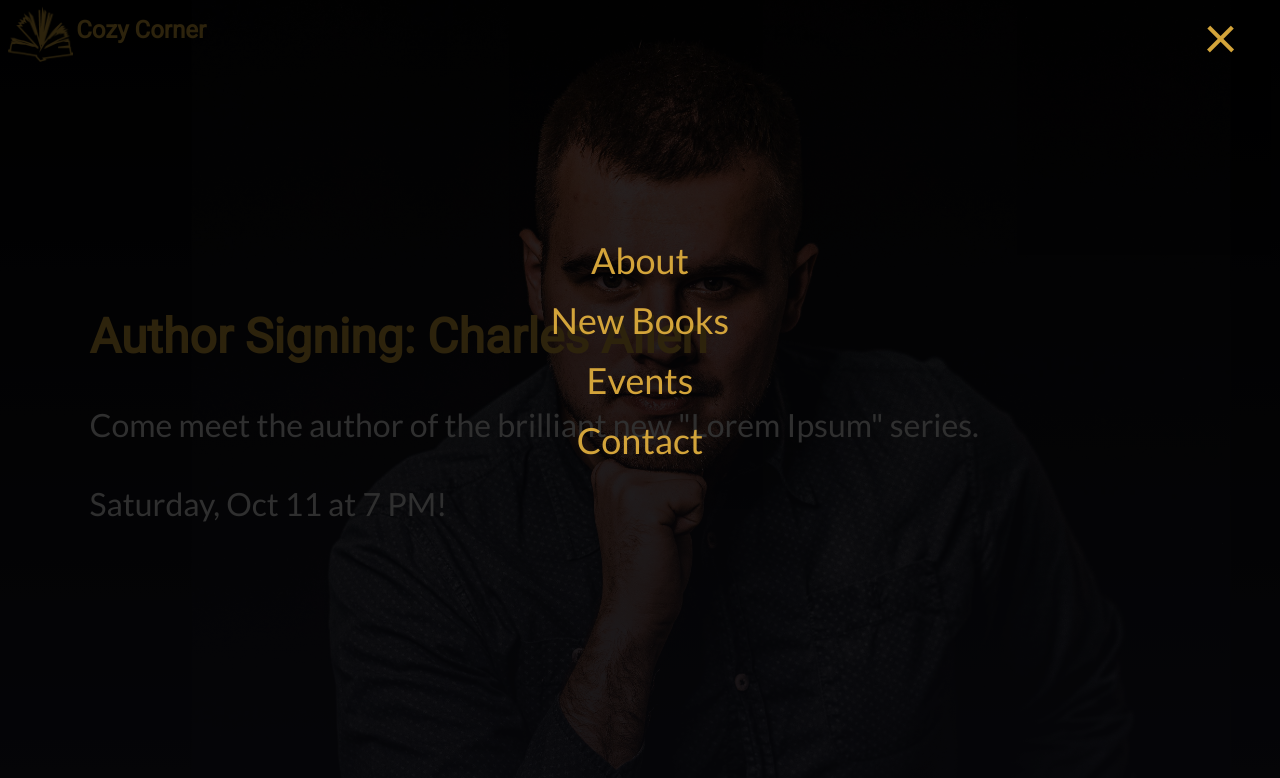
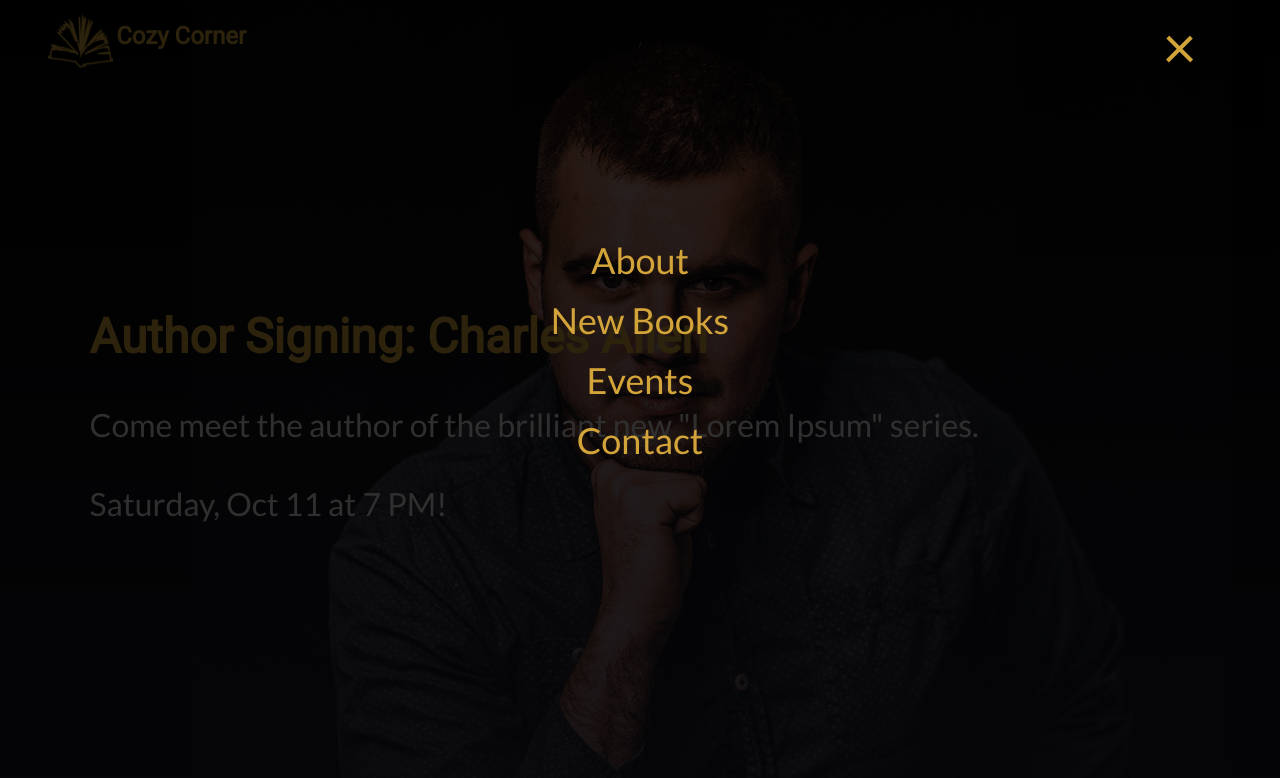
Before and after one commit to timetoady/DGM2780, a plain HTML site: page index.html in a window 1280 px wide. Both pictures are taken after a click on the element "Menu". Shown: the top 778 px of the page. Drawn offline with Linux system fonts and the light colour scheme.

Commit message:
logo balance fix

```diff
--- a/styles.css
+++ b/styles.css
@@ -20,7 +20,7 @@ header {
 header h2 {
     margin: 0;
     font-size: 1.3rem;
-    padding: .7rem .8rem .5rem 0.1rem;
+    padding: .85rem .8rem .5rem 0.1rem;
 }
 
 #logomark {
@@ -36,6 +36,12 @@ header h2 {
 #logoDiv img{
     width: 100%;
 }
+
+#menu {
+    font-size: 1rem;
+    padding: 1.1rem 1.3rem;
+}
+
 
  main {
     margin: 0;
@@ -144,8 +150,8 @@ footer p {
   /* Position the close button (top right corner) */
   .overlay .closebtn {
     position: absolute;
-    top: -10px;
-    right: 20px;
+    top: -5px;
+    right: 25px;
     font-size: 60px;
 
     padding-top: 0;
@@ -186,23 +192,25 @@ footer p {
     header h2 {
         margin: 0;
         font-size: 1.5rem;
-        padding: 1rem 1.5rem 1rem 0.2rem;
+        padding: 1.4rem 3rem 3rem 0.2rem;
     }
 
     .overlay .closebtn {
         position: absolute;
-        top: 0px;
-        right: 34px;
+        top: 10px;
+        right: 75px;
         font-size: 60px;
         padding-top: 0;
       }
 
      #logoDiv {
         width: 65px;
-        padding-left: .5rem;
-        padding-top: .4rem;
+        padding-left: 3rem;
+        padding-top: .8rem;
     }
-
+#menu{
+    padding: 1.8rem 4rem
+}
   }
 
   /* Things to do in media query */
```
